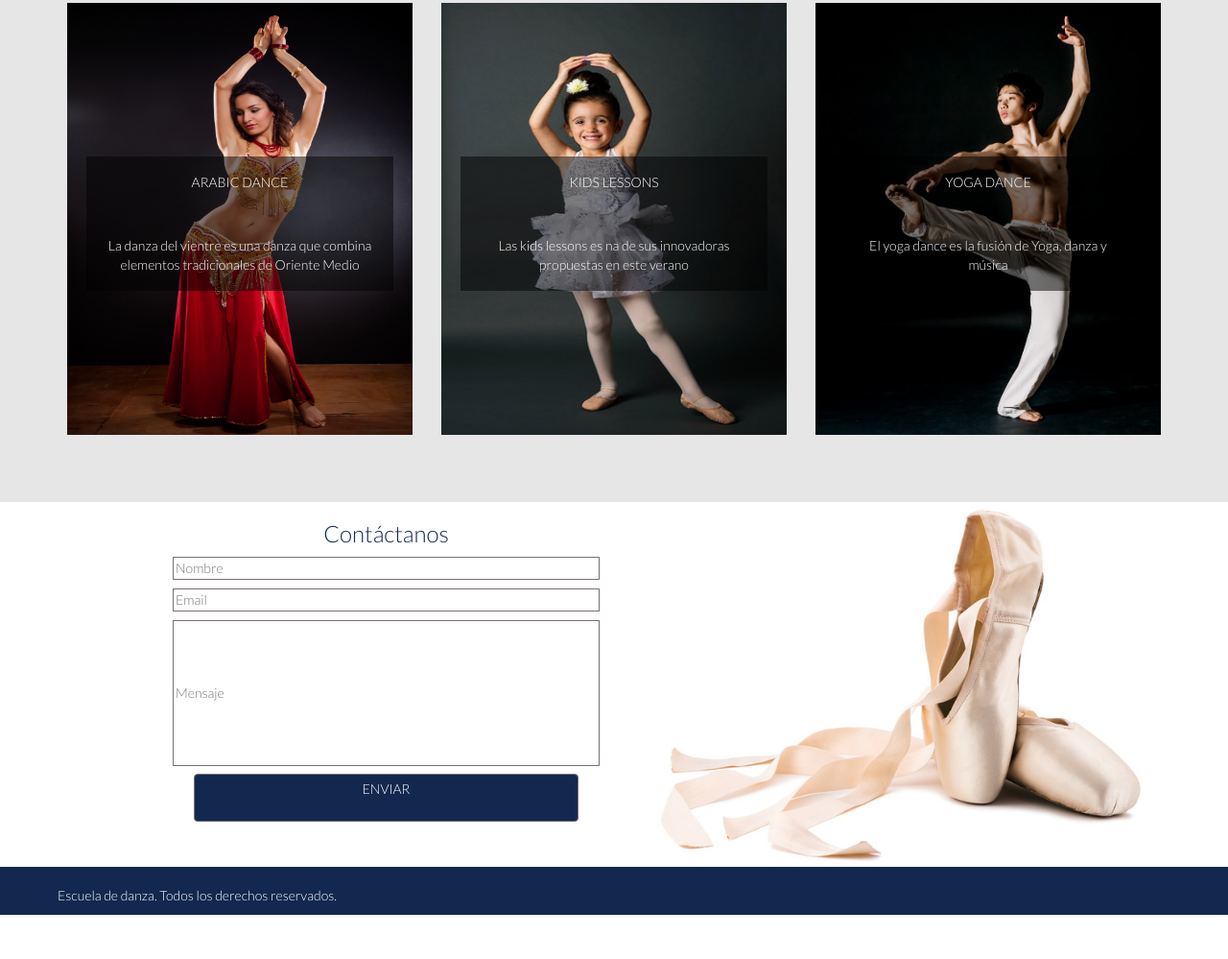
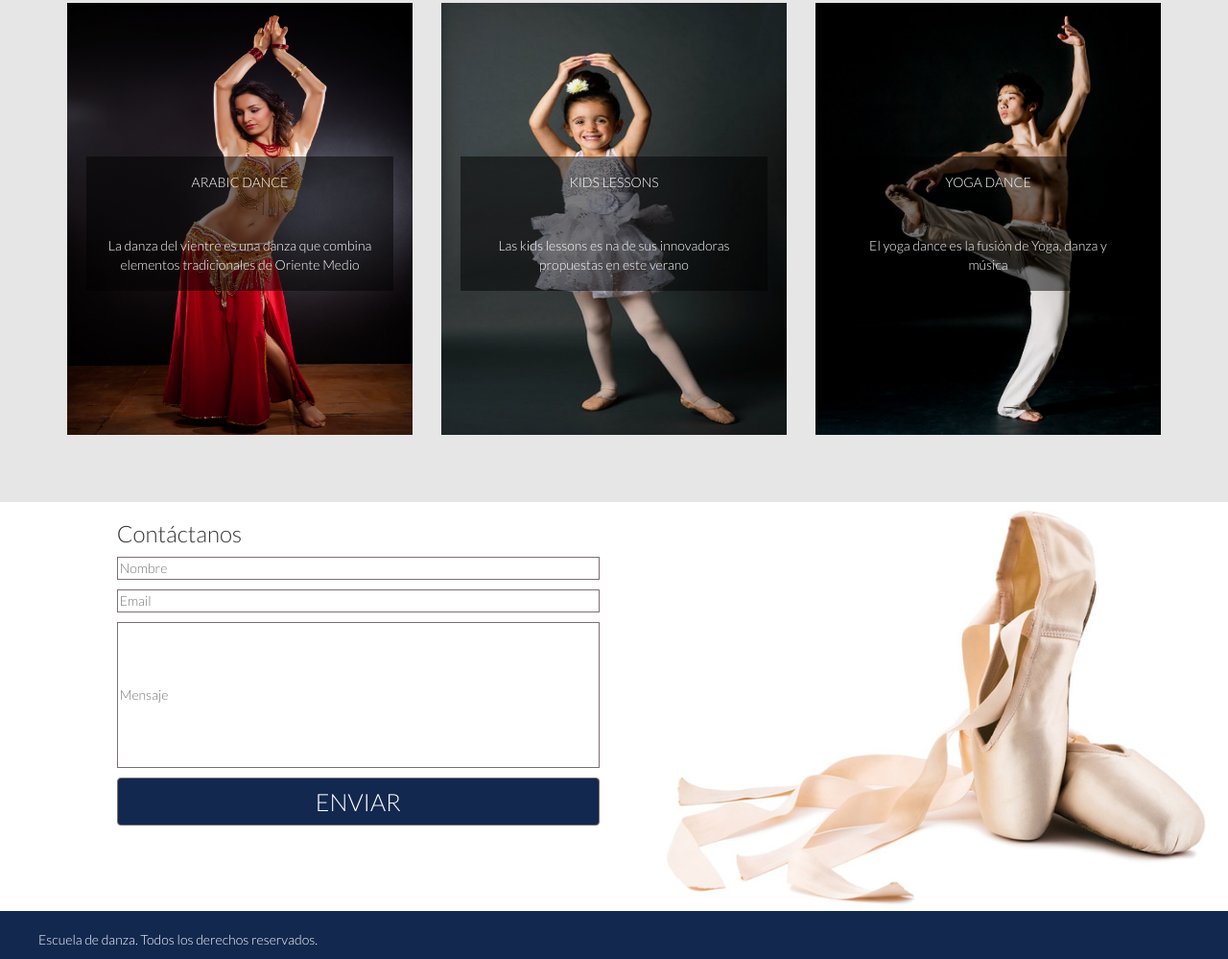
Before and after one commit to savvy-squad/danza-arte, a plain HTML site: page clases.html in a window 1280 px wide. Shown: the part 665-1664 px from the top of the page at 96% size. Before the commit the page ends 1618 px from the top, so only its background shows below. Drawn offline with Linux system fonts and the light colour scheme; some icons are missing.

Commit message:
cambios boton enviar

```diff
--- a/clases.html
+++ b/clases.html
@@ -29,7 +29,7 @@
 	</header>
 	<section>
 		<div class="container">
-			<h3>OFERTA DE CLASES</h3>
+			<h3 class="oferta">OFERTA DE CLASES</h3>
 			<div class="row">
 				<div class="col-md-4">
 					<img class="info" src="img/dance_12.jpg" alt="#">
@@ -79,7 +79,6 @@
 		</div>
 	</section>
 	<footer>
-		<div class="container">
 		<div class="row">
 			<div class="col-md-12">
 				<img class="shoes" src="img/shoes_1.jpg">
@@ -101,7 +100,6 @@
 					</div>
 			</div>
 		</div>
-		</div>
 		<div class="letras">
 		<p class="icon-copyright">Escuela de danza. Todos los derechos reservados.</p>
 		</div>
--- a/css/clases.css
+++ b/css/clases.css
@@ -3,7 +3,7 @@ section{
 	padding-bottom: 50px;
 }
 
-h3{
+.oferta{
 	text-align: center;
 }
 
--- a/css/common.css
+++ b/css/common.css
@@ -3,16 +3,19 @@
 header{
 	color:#0B2161;
 }
+
 header h1{
 	text-align: center;
 	font-size: 20px
 }
+
 header .container ul{
 	list-style: none;
 	margin: 0;
 	padding: 0;
 	text-align: center;
 }
+
 header .container li{
 	display: inline-block;
 
@@ -29,20 +32,24 @@ footer .letras{
 	color:white;
 	height: 50px;
 	padding: 20px 0 10px 10px;
+}
 
-}
 footer p{
 	margin-left: 50px
 }
+
 footer .row img{
 	position: relative;
 	z-index: -2;
 	float: right;
 	width: 50%
 }
-footer .row h3{
+
+.formulario h3{
 	color: #12284F
+	margin-bottom: 20px;
 }
+
 footer .contac{
 	height: 100%
 }
@@ -56,25 +63,36 @@ footer .contac{
 	width: 90% ;
 	border: 0px;
 }
+
 [class*="icon-"]:before{
 	font-size: 20px;
-    }
+}
 
 footer input.lapiz{
 	height: 150px;
-   }
+}
 
-footer div.enviar{
+.enviar{
 	background-color: #12284F;
 	color:white;
-	padding: 5px 30px;
-	width: 90%;
+	width: 100%;
 	height: 50px;
 	border-radius: 4px;
 	text-align: center;
 }
+
+.enviar a{
+	font-size: 25px;
+	padding: 7px;
+}
+
 footer .enviar a{
 	display: inline-block;
 	text-decoration: none;
 	color: white;
-	}
+}
+
+.icon-copyright{
+	margin-bottom: 0;
+	margin-left: 30px;
+}
```
Lines whose indentation alone changed are shown as unchanged.
